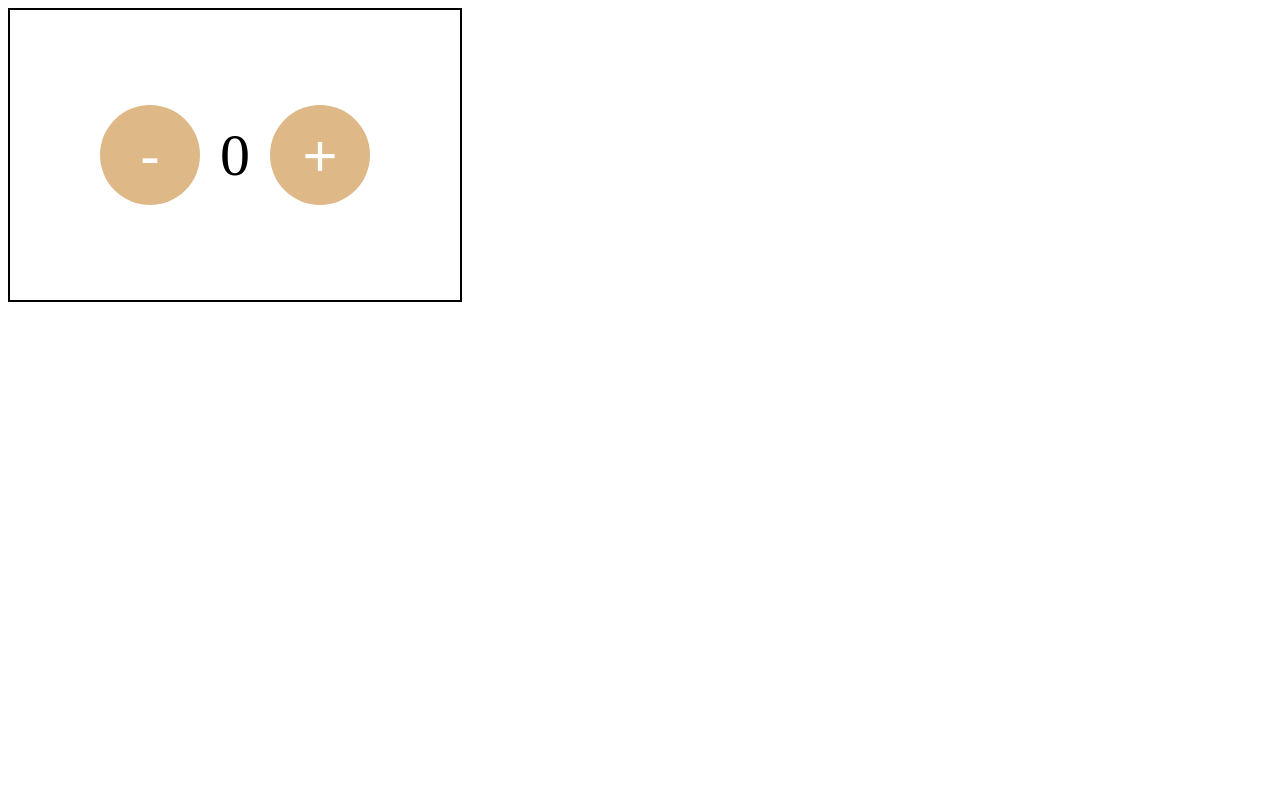
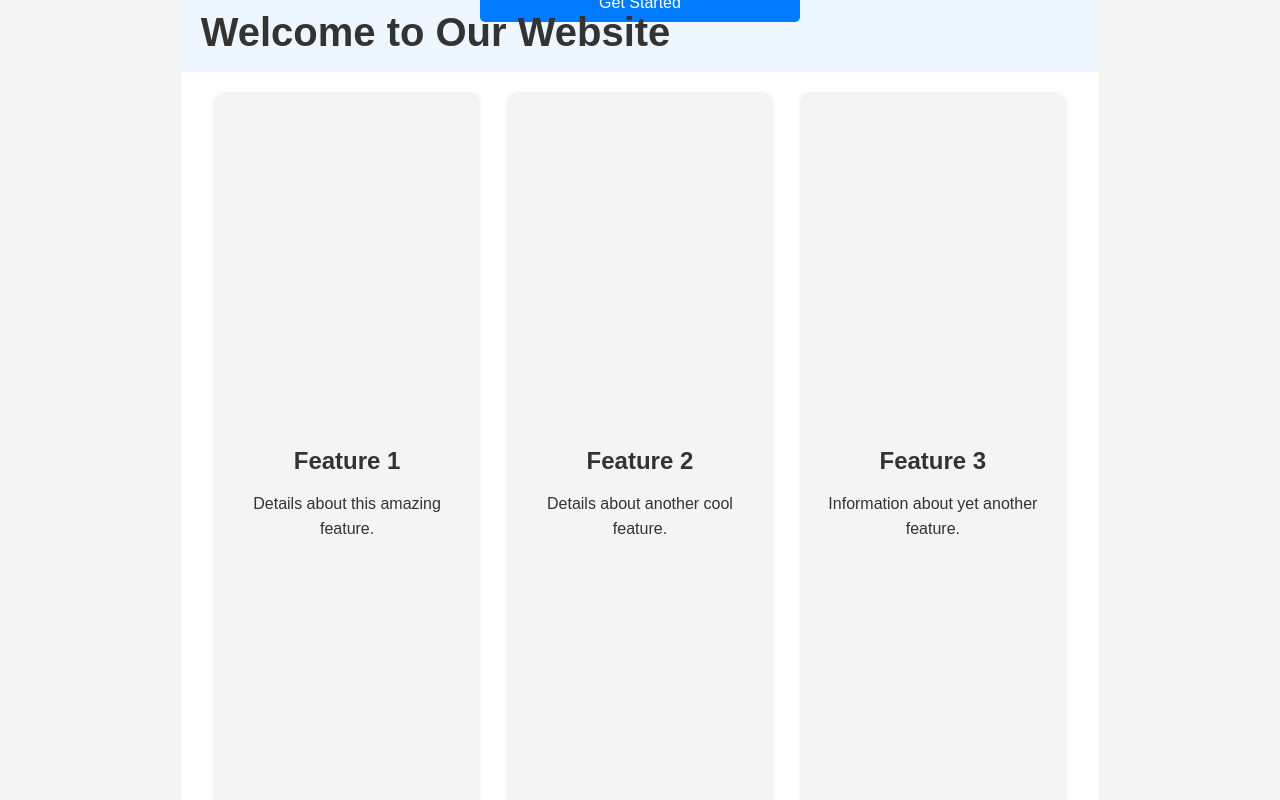
Before and after one commit to KaviduIsura/cbc-frontend, a React (Vite) app: page / in a window 1280 px wide. Shown: the top 800 px of the page. Built offline with nearby package versions, Linux system fonts and the light colour scheme.

Commit message:
implement routes and useStates ✅🛣️

```diff
--- a/package.json
+++ b/package.json
@@ -11,7 +11,8 @@
   },
   "dependencies": {
     "react": "^18.3.1",
-    "react-dom": "^18.3.1"
+    "react-dom": "^18.3.1",
+    "react-router-dom": "^7.0.2"
   },
   "devDependencies": {
     "@eslint/js": "^9.15.0",
--- a/src/App.jsx
+++ b/src/App.jsx
@@ -4,13 +4,22 @@ import viteLogo from '/vite.svg'
 import './App.css'
 import ProductCard from './components/productCard'
 import Testing from './components/testing'
+import LoginPage from './pages/login'
+import HomePage from './pages/home'
+import { BrowserRouter, Route, Routes } from 'react-router-dom'
 
 function App() {
   const [count, setCount] = useState(0)
 
   return (
     <>
-      <Testing/>
+      <BrowserRouter>
+      <Routes path ="/*">
+        <Route path='/' element={<HomePage/>}></Route>
+        <Route path='/login' element={<LoginPage/>}></Route>
+        <Route path='/*' element={<h1>404 Error</h1>}></Route>
+      </Routes>
+      </BrowserRouter>
     </>
   )
 }
--- a/src/components/testing.css
+++ b/src/components/testing.css
@@ -1,4 +1,5 @@
 .background{
+    position: relative;
     border: 2px solid black;
     width: 450px;
     height: 290px ;
@@ -7,7 +8,7 @@
     justify-content: center;
     align-items: center;
 }
-button{
+.val{
     width: 100px;
     height: 100px;
     border-radius: 50%;
@@ -21,3 +22,11 @@ button{
 span{
     font-size: 60px;
 }
+h1{
+    position: absolute;
+    top:0
+}
+.button-panel{
+    position:absolute;
+    bottom: 0;
+}
--- a/src/components/testing.jsx
+++ b/src/components/testing.jsx
@@ -1,10 +1,30 @@
+import { useState } from "react"
 import "./testing.css"
 export default function Testing(){
+    const[count,setCount] = useState(0)
+    const[name,setName] = useState("Students")
+
+    function increment(){
+        setCount(count +1)
+    }
+    function decrement(){
+        setCount(count - 1)
+    }
+    function changeName(value){
+        setName(value)
+    }
+
     return(
         <div className="background">
-           <button>-</button>
-           <span>0</span>
-           <button>+</button>
+            <h1>{name}</h1>
+           <button className="val" onClick={decrement}>-</button>
+           <span>{count}</span>
+           <button className="val" onClick={increment}>+</button>
+           <div className="button-panel">
+            <button onClick={()=>changeName("Students")}>Student</button>
+            <button onClick={()=>changeName("Teachers")}>Teachers</button>
+            <button onClick={()=>changeName("Admins")}>Admin</button>
+           </div>
         </div>
     )
 }
--- /dev/null
+++ b/src/pages/home.css
@@ -0,0 +1,107 @@
+/* General Reset */
+* {
+    margin: 0;
+    padding: 0;
+    box-sizing: border-box;
+}
+
+/* Body Container */
+.home-container {
+    font-family: 'Arial', sans-serif;
+    line-height: 1.6;
+    color: #333;
+    background-color: #f4f4f4;
+    height: 100%;
+}
+
+/* Header Styling */
+.home-header {
+    background-color: #007bff;
+    padding: 10px 0;
+}
+
+.home-nav ul {
+    display: flex;
+    justify-content: center;
+    list-style: none;
+}
+
+.home-nav ul li {
+    margin: 0 15px;
+}
+
+.home-nav ul li a {
+    color: white;
+    text-decoration: none;
+    font-size: 1.2rem;
+}
+
+.home-nav ul li a:hover {
+    text-decoration: underline;
+}
+
+/* Hero Section */
+.hero-section {
+    text-align: center;
+    padding: 50px 20px;
+    background-color: #eef7ff;
+}
+
+.hero-section h1 {
+    font-size: 2.5rem;
+    margin-bottom: 20px;
+}
+
+.hero-section p {
+    font-size: 1.2rem;
+    margin-bottom: 20px;
+}
+
+.hero-section button {
+    padding: 10px 20px;
+    background-color: #007bff;
+    color: white;
+    border: none;
+    border-radius: 5px;
+    font-size: 1rem;
+    cursor: pointer;
+}
+
+.hero-section button:hover {
+    background-color: #0056b3;
+}
+
+/* Features Section */
+.features-section {
+    display: flex;
+    justify-content: space-around;
+    padding: 20px;
+    background-color: white;
+}
+
+.feature {
+    width: 30%;
+    padding: 20px;
+    background-color: #f4f4f4;
+    border-radius: 10px;
+    text-align: center;
+    box-shadow: 0 2px 5px rgba(0, 0, 0, 0.1);
+}
+
+.feature h2 {
+    margin-bottom: 10px;
+    font-size: 1.5rem;
+}
+
+.feature p {
+    font-size: 1rem;
+}
+
+/* Footer */
+.home-footer {
+    text-align: center;
+    padding: 10px 0;
+    background-color: #333;
+    color: white;
+    margin-top: 20px;
+}
--- /dev/null
+++ b/src/pages/home.jsx
@@ -0,0 +1,42 @@
+import "./home.css";
+
+export default function HomePage() {
+    return (
+        <div className="home-container">
+            <header className="home-header">
+                <nav className="home-nav">
+                    <ul>
+                        <li><a href="#">Home</a></li>
+                        <li><a href="#">About</a></li>
+                        <li><a href="#">Services</a></li>
+                        <li><a href="#">Contact</a></li>
+                    </ul>
+                </nav>
+            </header>
+            <main>
+                <section className="hero-section">
+                    <h1>Welcome to Our Website</h1>
+                    <p>Your one-stop solution for all your needs.</p>
+                    <button>Get Started</button>
+                </section>
+                <section className="features-section">
+                    <div className="feature">
+                        <h2>Feature 1</h2>
+                        <p>Details about this amazing feature.</p>
+                    </div>
+                    <div className="feature">
+                        <h2>Feature 2</h2>
+                        <p>Details about another cool feature.</p>
+                    </div>
+                    <div className="feature">
+                        <h2>Feature 3</h2>
+                        <p>Information about yet another feature.</p>
+                    </div>
+                </section>
+            </main>
+            <footer className="home-footer">
+                <p>&copy; 2024 Your Website. All rights reserved.</p>
+            </footer>
+        </div>
+    );
+}
--- /dev/null
+++ b/src/pages/login.css
@@ -0,0 +1,51 @@
+div {
+    display: flex;
+    flex-direction: column;
+    align-items: center;
+    justify-content: center;
+    height: 100vh;
+    background-color: #f4f4f4;
+    font-family: Arial, sans-serif;
+}
+
+h1 {
+    color: #333;
+    font-size: 2rem;
+    margin-bottom: 20px;
+}
+
+input {
+    width: 300px;
+    padding: 10px;
+    margin: 10px 0;
+    border: 1px solid #ccc;
+    border-radius: 5px;
+    font-size: 1rem;
+}
+
+input:focus {
+    outline: none;
+    border-color: #007bff;
+    box-shadow: 0 0 5px rgba(0, 123, 255, 0.5);
+}
+
+button {
+    width: 320px;
+    padding: 10px;
+    background-color: #007bff;
+    color: white;
+    border: none;
+    border-radius: 5px;
+    font-size: 1rem;
+    cursor: pointer;
+    margin-top: 10px;
+}
+
+button:hover {
+    background-color: #0056b3;
+}
+
+button:active {
+    background-color: #004085;
+    transform: scale(0.98);
+}
--- /dev/null
+++ b/src/pages/login.jsx
@@ -0,0 +1,12 @@
+import "./login.css"
+export default function LoginPage(){
+    return(
+        <div>
+        <h1>Login Page</h1>
+        <input type="text" placeholder="Enter Your User Name" />
+        <input type="text" placeholder="Enter Your Password" />
+        <button>Login</button>
+    </div>
+    )
+
+}
```
Also changed, not shown: 1 other file (tests, documents, lock files or other folders).
